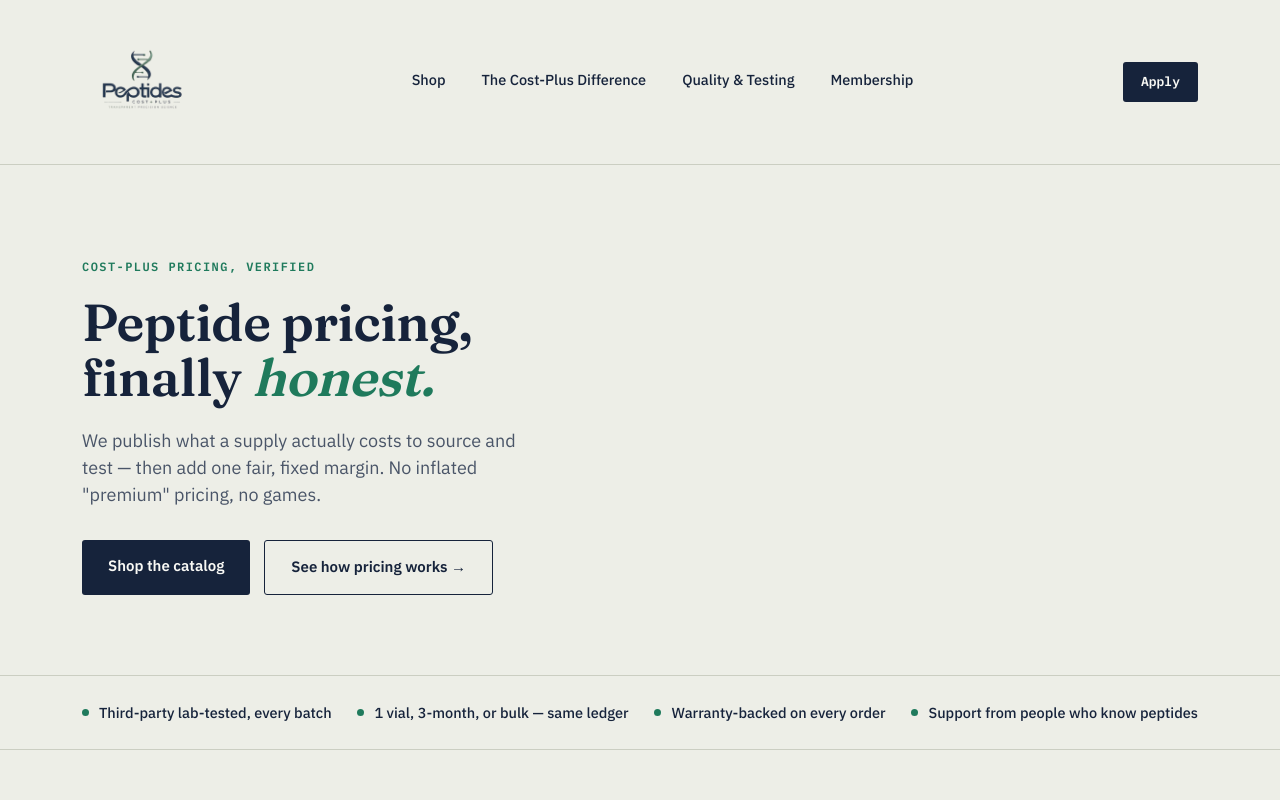
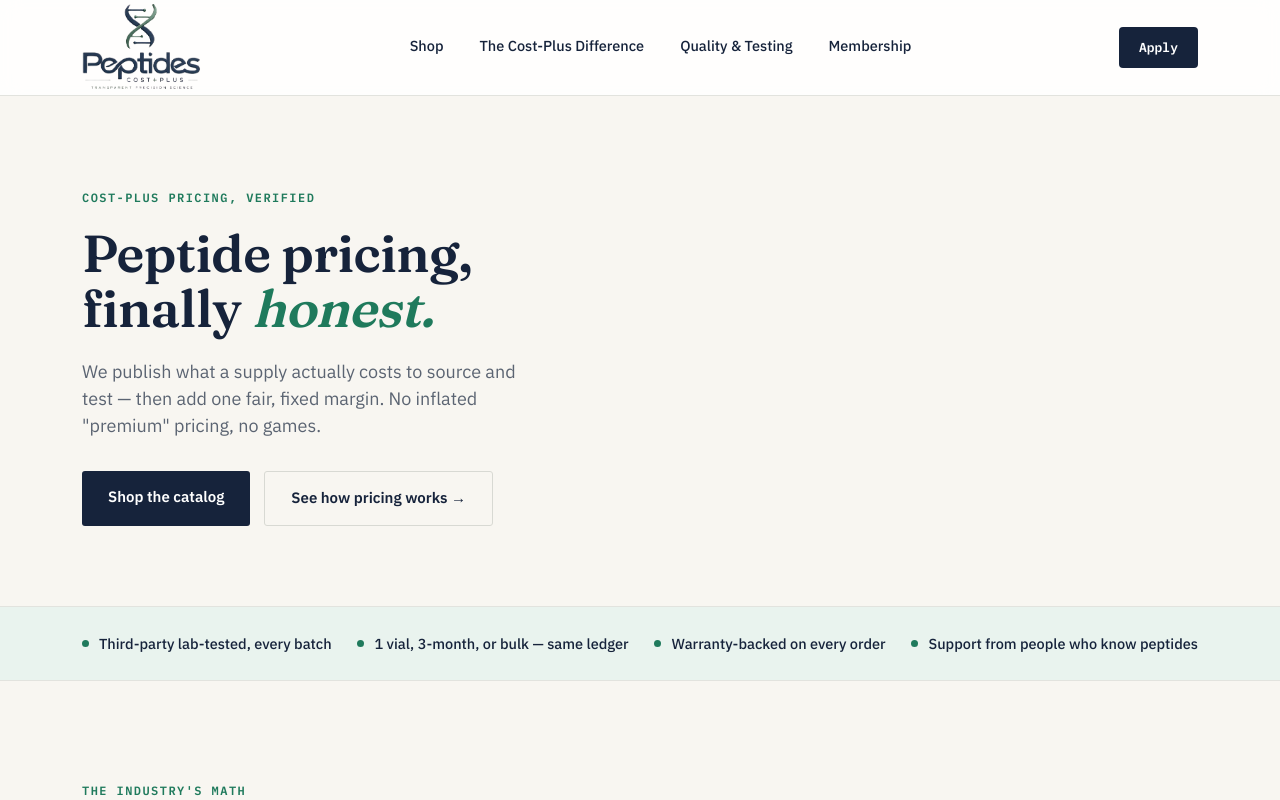
Before and after one commit to TechBritish/peptidecostplus, a Next.js app: page / in a window 1280 px wide. Shown: the top 800 px of the page. Built offline with nearby package versions, Linux system fonts and the light colour scheme; no server answers; the database is empty.

Commit message:
UI polish: warmer paper background, tinted trust strip, dark navy footer, logo sizing

```diff
--- a/src/app/globals.css
+++ b/src/app/globals.css
@@ -1,14 +1,14 @@
 :root {
-  --paper: #EDEEE7;
-  --paper-light: #F9F9F5;
+  --paper: #F8F6F1;
+  --paper-light: #FFFFFF;
   --ink: #16233B;
-  --ink-soft: #4A5568;
+  --ink-soft: #5B6472;
   --green: #1F7A5C;
-  --green-soft: #E4EFE9;
+  --green-soft: #E9F3EE;
   --rust: #B5473A;
   --rust-soft: #F6E9E6;
-  --rule: #CBCEC2;
-  --rule-strong: #16233B;
+  --rule: #E2E3DE;
+  --rule-strong: #D8D9D3;
 }
 
 * { margin: 0; padding: 0; box-sizing: border-box; }
@@ -98,17 +98,24 @@
 .costplus-sample p { color: var(--ink-soft); font-size: 16.5px; margin-bottom: 24px; max-width: 460px; }
 
 /* ===== HEADER ===== */
-header { border-bottom: 1px solid var(--rule); }
-.nav { display: flex; align-items: center; justify-content: space-between; padding: 22px 32px; max-width: 1180px; margin: 0 auto; }
+header {
+  border-bottom: 1px solid var(--rule);
+  position: sticky; top: 0; z-index: 50;
+  background: rgba(255,255,255,0.86);
+  backdrop-filter: saturate(180%) blur(10px);
+  -webkit-backdrop-filter: saturate(180%) blur(10px);
+}
+.nav { display: flex; align-items: center; justify-content: space-between; padding: 4px 32px; max-width: 1180px; margin: 0 auto; }
 .logo { font-family: 'Fraunces', serif; font-weight: 600; font-size: 21px; display: flex; align-items: center; gap: 10px; }
 .logo span { color: var(--green); font-family: 'IBM Plex Mono', monospace; font-size: 13px; font-weight: 500; }
 .logo-mark { object-fit: contain; flex-shrink: 0; }
-.nav .logo-mark { width: 120px; height: 120px; }
-.footer-brand .logo-mark { width: 72px; height: 72px; }
+.nav .logo-mark { width: 120px; height: 87px; }
+.footer-brand .logo-mark { width: 137px; height: 100px; }
 .nav-links { display: flex; gap: 36px; font-size: 14.5px; font-weight: 500; }
-.nav-links a { border-bottom: 1px solid transparent; padding-bottom: 3px; transition: border-color .15s; }
-.nav-links a:hover { border-color: var(--ink); }
-.nav-cta { font-family: 'IBM Plex Mono', monospace; font-size: 13px; font-weight: 600; background: var(--ink); color: var(--paper-light); padding: 10px 18px; border-radius: 3px; }
+.nav-links a { border-bottom: 1px solid transparent; padding-bottom: 3px; transition: border-color .15s, color .15s; }
+.nav-links a:hover { border-color: var(--green); color: var(--green); }
+.nav-cta { font-family: 'IBM Plex Mono', monospace; font-size: 13px; font-weight: 600; background: var(--ink); color: var(--paper-light); padding: 11px 20px; border-radius: 4px; transition: background .15s; }
+.nav-cta:hover { background: var(--green); }
 
 /* ===== HERO ===== */
 .hero { padding: 88px 0 80px; }
@@ -134,7 +141,7 @@
 .stamp-inner { font-family: 'IBM Plex Mono', monospace; font-size: 10.5px; font-weight: 700; color: var(--green); text-align: center; letter-spacing: 0.06em; line-height: 1.5; }
 
 /* ===== TRUST STRIP ===== */
-.trust-strip { border-top: 1px solid var(--rule); border-bottom: 1px solid var(--rule); padding: 26px 0; }
+.trust-strip { background: var(--green-soft); border-top: 1px solid var(--rule); border-bottom: 1px solid var(--rule); padding: 26px 0; }
 .trust-strip .wrap { display: flex; justify-content: space-between; flex-wrap: wrap; gap: 18px; }
 .trust-item { display: flex; align-items: center; gap: 10px; font-size: 14.5px; font-weight: 500; }
 .trust-item .dot { width: 7px; height: 7px; border-radius: 50%; background: var(--green); flex-shrink: 0; }
@@ -170,11 +177,11 @@
 .products-head { display: flex; justify-content: space-between; align-items: flex-end; margin-bottom: 44px; }
 .products-head h2 { font-size: 32px; }
 .products-head a { font-family: 'IBM Plex Mono', monospace; font-size: 13px; font-weight: 600; border-bottom: 1px solid var(--ink); padding-bottom: 3px; }
-.product-grid { display: grid; grid-template-columns: repeat(3, 1fr); gap: 26px; }
-.product-card { background: var(--paper-light); border: 1px solid var(--rule); border-radius: 6px; overflow: hidden; transition: box-shadow .15s, transform .15s; display: block; }
-.product-card:hover { box-shadow: 5px 5px 0 var(--ink); transform: translate(-2px,-2px); }
-.product-swatch { position: relative; aspect-ratio: 1 / 1; height: auto; background: linear-gradient(135deg, var(--green-soft), var(--paper)); display: flex; align-items: center; justify-content: center; overflow: hidden; border-bottom: 1px solid var(--rule); }
-.product-swatch .supply-tag { position: absolute; top: 10px; left: 10px; font-family: 'IBM Plex Mono', monospace; font-size: 10px; color: var(--ink-soft); text-transform: uppercase; letter-spacing: 0.06em; background: var(--paper-light); padding: 3px 8px; border-radius: 3px; border: 1px solid var(--rule); }
+.product-grid { display: grid; grid-template-columns: repeat(3, 1fr); gap: 24px; }
+.product-card { background: var(--paper-light); border: 1px solid var(--rule); border-radius: 10px; overflow: hidden; transition: box-shadow .2s ease, transform .2s ease, border-color .2s ease; display: block; box-shadow: 0 1px 2px rgba(22,35,59,0.04); }
+.product-card:hover { box-shadow: 0 12px 24px rgba(22,35,59,0.10); transform: translateY(-3px); border-color: var(--rule-strong); }
+.product-swatch { position: relative; aspect-ratio: 1 / 1; height: auto; background: var(--paper); display: flex; align-items: center; justify-content: center; overflow: hidden; border-bottom: 1px solid var(--rule); }
+.product-swatch .supply-tag { position: absolute; top: 10px; left: 10px; font-family: 'IBM Plex Mono', monospace; font-size: 10px; color: var(--ink-soft); text-transform: uppercase; letter-spacing: 0.06em; background: rgba(255,255,255,0.92); padding: 3px 8px; border-radius: 3px; border: 1px solid var(--rule); }
 .product-card-body { padding: 18px 20px 20px; }
 .product-card h3 { font-size: 16.5px; margin-bottom: 14px; display: flex; flex-direction: column; gap: 2px; }
 .product-card h3 .dose, .detail-info h1 .dose { font-family: 'IBM Plex Mono', monospace; font-size: 12px; font-weight: 500; color: var(--ink-soft); letter-spacing: 0.04em; }
@@ -195,7 +202,7 @@
 /* ===== PRODUCT DETAIL ===== */
 .product-detail { padding: 56px 0 96px; }
 .detail-grid { display: grid; grid-template-columns: 1fr 1fr; gap: 64px; align-items: start; }
-.detail-swatch { position: relative; aspect-ratio: 1 / 1; height: auto; border-radius: 6px; background: linear-gradient(135deg, var(--green-soft), var(--paper)); display: flex; align-items: center; justify-content: center; overflow: hidden; border: 1px solid var(--rule); }
+.detail-swatch { position: relative; aspect-ratio: 1 / 1; height: auto; border-radius: 10px; background: var(--paper); display: flex; align-items: center; justify-content: center; overflow: hidden; border: 1px solid var(--rule); }
 .detail-info h1 { font-size: 36px; margin: 12px 0 16px; display: flex; flex-direction: column; gap: 6px; }
 .detail-info .desc { color: var(--ink-soft); font-size: 16px; margin-bottom: 22px; }
 .detail-info .quote-note { color: var(--ink-soft); font-size: 13.5px; margin: 22px 0 16px; max-width: 420px; }
@@ -233,12 +240,14 @@
 .cost-disclosure-total span:last-child { color: var(--green); }
 
 /* ===== FOOTER ===== */
-footer { border-top: 1px solid var(--rule); padding: 56px 0 40px; }
+footer { background: var(--ink); color: var(--paper-light); padding: 56px 0 40px; }
 .footer-grid { display: grid; grid-template-columns: 1.4fr 1fr 1fr 1fr; gap: 40px; }
-.footer-grid h4 { font-family: 'IBM Plex Mono', monospace; font-size: 12px; text-transform: uppercase; letter-spacing: 0.08em; margin-bottom: 16px; color: var(--ink-soft); }
+.footer-grid h4 { font-family: 'IBM Plex Mono', monospace; font-size: 12px; text-transform: uppercase; letter-spacing: 0.08em; margin-bottom: 16px; color: #B8C0CE; }
 .footer-grid ul { list-style: none; display: flex; flex-direction: column; gap: 10px; font-size: 14px; }
-.footer-brand p { color: var(--ink-soft); font-size: 13.5px; max-width: 260px; margin-top: 10px; }
-.footer-bottom { margin-top: 48px; padding-top: 24px; border-top: 1px solid var(--rule); display: flex; justify-content: space-between; font-size: 12.5px; color: var(--ink-soft); flex-wrap: wrap; gap: 10px; }
+.footer-grid ul a { color: #DDE1E8; transition: color .15s; }
+.footer-grid ul a:hover { color: var(--paper-light); }
+.footer-brand p { color: #B8C0CE; font-size: 13.5px; max-width: 260px; margin-top: 10px; }
+.footer-bottom { margin-top: 48px; padding-top: 24px; border-top: 1px solid rgba(255,255,255,0.14); display: flex; justify-content: space-between; font-size: 12.5px; color: #B8C0CE; flex-wrap: wrap; gap: 10px; }
 
 /* ===== VIAL HOVER ===== */
 .vial-hover { position: relative; width: 100%; height: 100%; }
--- a/src/components/Footer.tsx
+++ b/src/components/Footer.tsx
@@ -8,7 +8,7 @@
         <div className="footer-grid">
           <div className="footer-brand">
             <div className="logo">
-              <Image src="/logo.png" alt="Peptides Cost Plus" width={72} height={72} className="logo-mark" />
+              <Image src="/logo.png" alt="Peptides Cost Plus" width={137} height={100} className="logo-mark" />
             </div>
             <p>
               Transparent, cost-plus pricing on lab-verified peptide
--- a/src/components/Header.tsx
+++ b/src/components/Header.tsx
@@ -6,7 +6,7 @@
     <header>
       <div className="nav">
         <Link href="/" className="logo">
-          <Image src="/logo.png" alt="Peptides Cost Plus" width={120} height={120} className="logo-mark" priority />
+          <Image src="/logo.png" alt="Peptides Cost Plus" width={120} height={87} className="logo-mark" priority />
         </Link>
         <nav className="nav-links">
           <Link href="/shop">Shop</Link>
```
Also changed, not shown: public/logo.png, 1 other file (tests, documents, lock files or other folders).
